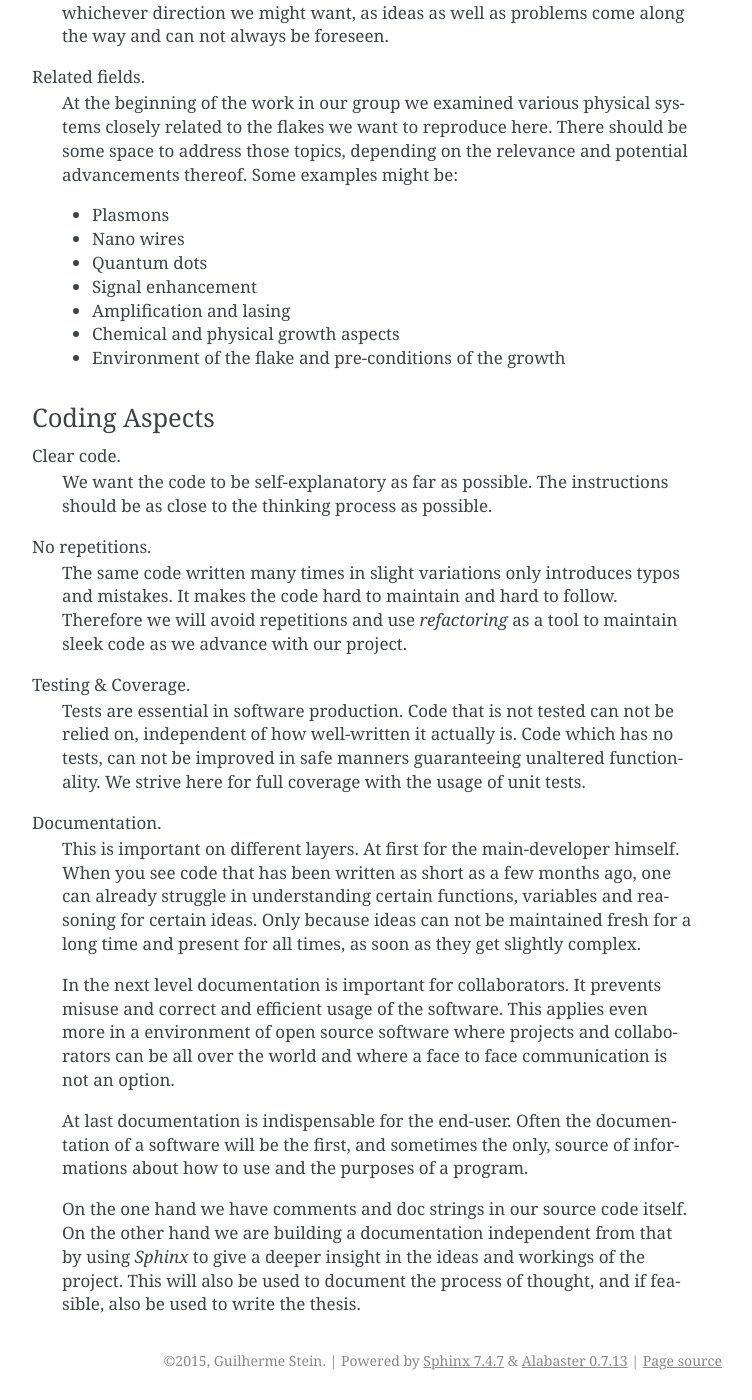
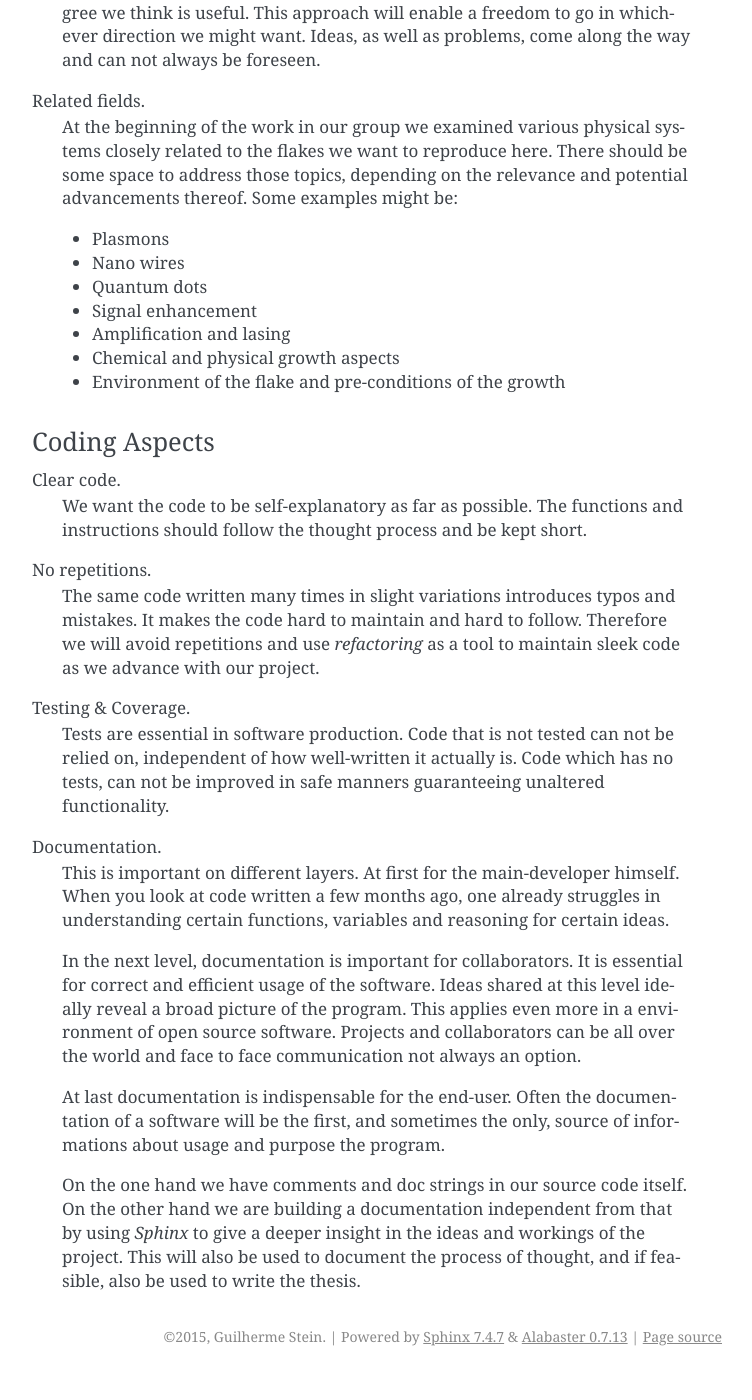
Before and after one commit to gsec/FLaMe, a Sphinx documentation site: the page built from docs/main.rst, in a window 1280 px wide and 1400 px high, scrolled down 756 px. Shown: the whole window, without its empty margins (388-1140 px from the left). Built offline with Sphinx 7.4.7, drawn with Linux system fonts in a browser that asks for light colours; formulas are drawn with MathJax 3; pages that are not in the unit, such as notebooks, are missing from menus; after the commit the page ends 2132 px from its top, so only the background shows below that; some of the changed text lies outside the part shown.

Commit message:
modified order of funcs, improved docs

```diff
--- a/docs/main.rst
+++ b/docs/main.rst
@@ -7,20 +7,20 @@ Goals
 ~~~~~
 
 This is my thesis project. Here we have two main aspects: **Science** and
-**Coding**.  While I am studying physics and therefore the science aspect is
-important, equally, if not even more valuable, is to be able to produce good
-quality software.
+**Coding**. While I am studying physics and therefore the science aspect is
+important, we also aim to understand the tools and methods behind proper
+software development.
 
-We will be using `Python` as language due to it's expresiveness and simplicity.
-It is very powerful supporting different programming paradigms and the ability
-to express code in a very clear, compact and human-readable style.
+We will be using `Python` as language due to it's expressiveness and simplicity.
+It is a powerful language, supporting different programming paradigms and the
+ability to compose code in a very clear, compact and human-readable style.
 
 Scientific Aspects
 ------------------
 
 Scientific question.
-  What exactly are we trying to to and why? Here we discuss the purpose of the
-  simulation and the relevance to other projects and goals we have in our
+  What exactly are we trying to realize and why? Here we discuss the purpose of
+  the simulation and the relevance to other projects and goals we have in our
   science group.
 
 Simulation development.
@@ -28,17 +28,17 @@ Simulation development.
   the methods and on the thinking process of our simulation.  As we start, we
   have a very big and vague picture in our mind how the simulation will look
   like and which features can be thought of. Therefore we will start with a very
-  basic and rough framework. This framework should be simple but general. This
-  enables us to refine and improve the model we are working with. Up to a degree
-  we think is useful.  This approach will enable a freedom to go in whichever
-  direction we might want, as ideas as well as problems come along the way and
-  can not always be foreseen.
+  basic and rough framework. The framework should be simple but general.
+  Enabling us to refine and improve the model we are working with, up to a
+  degree we think is useful. This approach will enable a freedom to go in
+  whichever direction we might want. Ideas, as well as problems, come along the
+  way and can not always be foreseen.
 
 Related fields.
   At the beginning of the work in our group we examined various physical systems
   closely related to the flakes we want to reproduce here. There should be some
   space to address those topics, depending on the relevance and potential
-  advancements thereof.  Some examples might be:
+  advancements thereof. Some examples might be:
 
   * Plasmons
   * Nano wires
@@ -52,37 +52,36 @@ Coding Aspects
 --------------
 
 Clear code.
-  We want the code to be self-explanatory as far as possible. The instructions
-  should be as close to the thinking process as possible.
+  We want the code to be self-explanatory as far as possible. The functions
+  and instructions should follow the thought process and be kept short.
 
 No repetitions.
-  The same code written many times in slight variations only introduces typos
-  and mistakes. It makes the code hard to maintain and hard to follow. Therefore
-  we will avoid repetitions and use `refactoring` as a tool to maintain sleek
-  code as we advance with our project.
+  The same code written many times in slight variations introduces typos and
+  mistakes. It makes the code hard to maintain and hard to follow. Therefore we
+  will avoid repetitions and use `refactoring` as a tool to maintain sleek code
+  as we advance with our project.
 
 Testing & Coverage.
   Tests are essential in software production. Code that is not tested can not be
   relied on, independent of how well-written it actually is. Code which has no
   tests, can not be improved in safe manners guaranteeing unaltered
-  functionality. We strive here for full coverage with the usage of unit tests.
+  functionality.
 
 Documentation.
-  This is important on different layers. At first for the main-developer
-  himself.  When you see code that has been written as short as a few months
-  ago, one can already struggle in understanding certain functions, variables
-  and reasoning for certain ideas.  Only because ideas can not be maintained
-  fresh for a long time and present for all times, as soon as they get slightly
-  complex.
+  This is important on different layers.
+  At first for the main-developer himself. When you look at code written a few
+  months ago, one already struggles in understanding certain functions,
+  variables and reasoning for certain ideas.
 
-  In the next level documentation is important for collaborators. It prevents
-  misuse and correct and efficient usage of the software. This applies even more
-  in a environment of open source software where projects and collaborators can
-  be all over the world and where a face to face communication is not an option.
+  In the next level, documentation is important for collaborators. It is
+  essential for correct and efficient usage of the software. Ideas shared at
+  this level ideally reveal a broad picture of the program. This applies even
+  more in a environment of open source software. Projects and collaborators can
+  be all over the world and face to face communication not always an option.
 
   At last documentation is indispensable for the end-user. Often the
   documentation of a software will be the first, and sometimes the only, source
-  of informations about how to use and the purposes of a program.
+  of informations about usage and purpose the program.
 
   On the one hand we have comments and doc strings in our source code itself. On
   the other hand we are building a documentation independent from that by using
```
Also changed, not shown: 2 other files.
